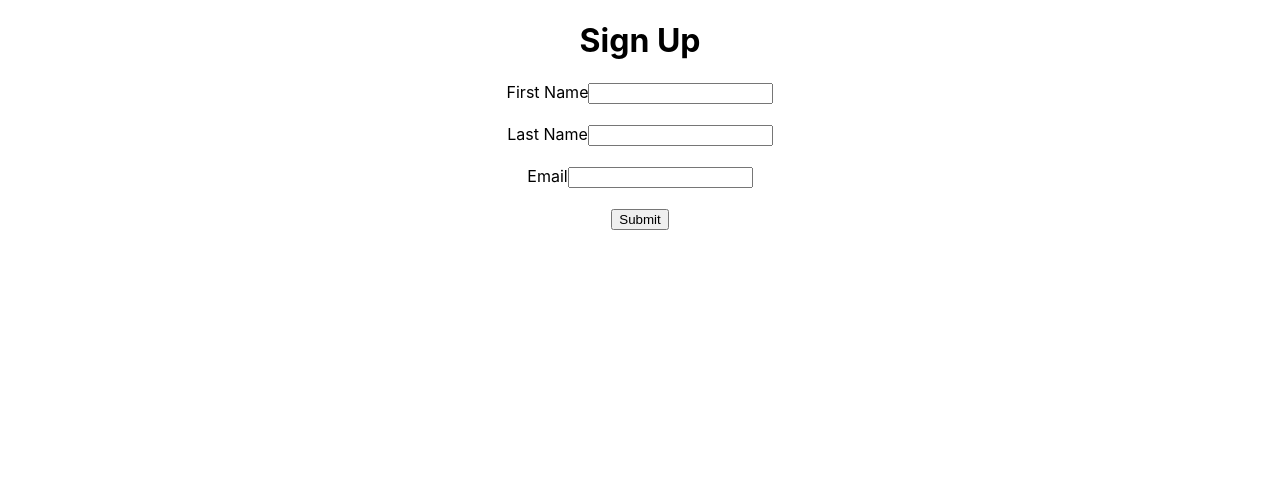
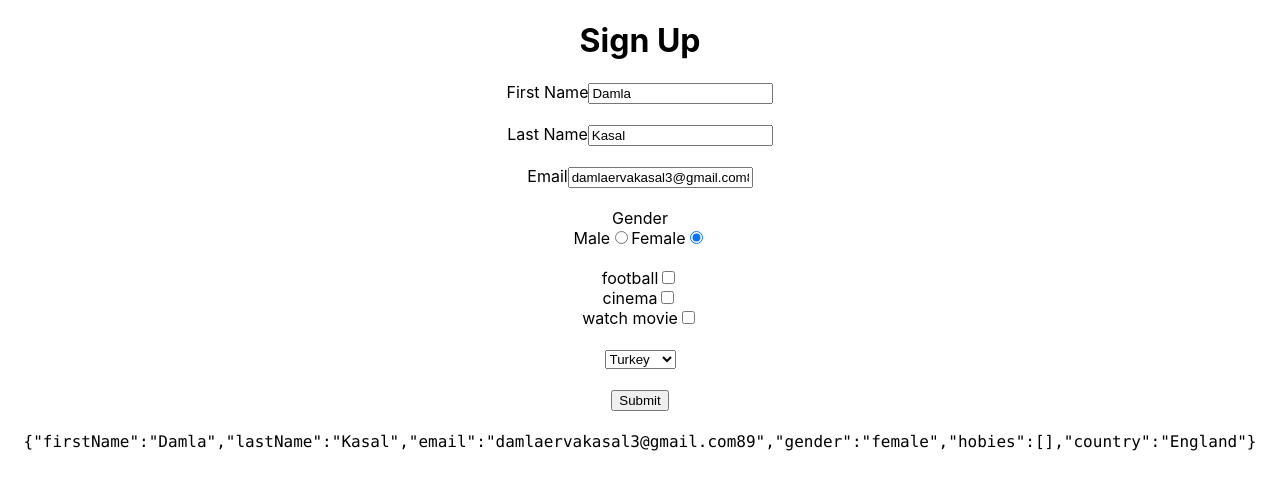
Before and after one commit to damlaervakasal/100-days-react, a React (Create React App) app in the folder react-09-formik/: page / in a window 1280 px wide. Shown: the top 490 px of the page. Built offline with nearby package versions, Linux system fonts and the light colour scheme.

Commit message:
added checkbox, dropdown and radio to form

```diff
--- a/react-09-formik/src/App.js
+++ b/react-09-formik/src/App.js
@@ -8,39 +8,110 @@ function App() {
       <h1>Sign Up</h1>
       <Formik
         initialValues={{
-          firstName: "",
-          lastName: "",
-          email: "",
+          firstName: "Damla",
+          lastName: "Kasal",
+          email: "damlaervakasal3@gmail.com89",
+          gender: "female",
+          hobies: [],
+          country: "England",
         }}
         onSubmit={async (values) => {
           await new Promise((r) => setTimeout(r, 500));
           console.log(values);
         }}
       >
-        {({ handleSubmit, handleChange }) => (
+        {({ handleSubmit, handleChange, values }) => (
           <form onSubmit={handleSubmit}>
-            {/* form etiketi yerine html etiketi olan form etiketini kullandık */}
             <label htmlFor="firstName">First Name</label>
-            <input name="firstName" onChange={handleChange} />
+            <input
+              name="firstName"
+              value={values.firstName}
+              onChange={handleChange}
+            />
             <br />
             <br />
-            {/* <Field id="firstName" name="firstName" placeholder="Jane" /> */}
-            {/* field etiketi yerine html etiketi olan input etiketini kullandık */}
+
             <label htmlFor="lastName">Last Name</label>
-            <input name="lastName" onChange={handleChange} />
+            <input
+              name="lastName"
+              value={values.lastName}
+              onChange={handleChange}
+            />
             <br />
             <br />
             <label htmlFor="email">Email</label>
-            <input name="email" onChange={handleChange} />
-            {/* <Field
-          id="email"
-          name="email"
-          placeholder="jane@acme.com"
-          type="email"
-        /> */}
+            <input name="email" value={values.email} onChange={handleChange} />
+
             <br />
             <br />
+
+            <label htmlFor="gender">Gender</label>
+            <br />
+
+            <span>Male</span>
+            <input
+              type="radio"
+              name="gender"
+              value="male"
+              onChange={handleChange}
+              checked={values.gender === "male"}
+            />
+            <span>Female</span>
+            <input
+              type="radio"
+              name="gender"
+              value="famale"
+              onChange={handleChange}
+              checked={values.gender === "female"}
+            />
+            <br />
+            <br />
+
+            <div>
+              football
+              <input
+                type="checkbox"
+                name="hobies"
+                value="football"
+                onChange={handleChange}
+              />
+            </div>
+            <div>
+              cinema
+              <input
+                type="checkbox"
+                name="hobies"
+                value="cinema"
+                onChange={handleChange}
+              />
+            </div>
+            <div>
+              watch movie
+              <input
+                type="checkbox"
+                name="hobies"
+                value="watch movie"
+                onChange={handleChange}
+              />
+            </div>
+            <br />
+
+            <select
+              name="country"
+              value={values.country}
+              onChange={handleChange}
+            >
+              <option value="tr">Turkey</option>
+              <option value="uk">England</option>
+              <option value="usa">America</option>
+            </select>
+            <br />
+            <br />
+
             <button type="submit">Submit</button>
+            <br />
+            <br />
+            <code>{JSON.stringify(values)}</code>
           </form>
         )}
       </Formik>
```
